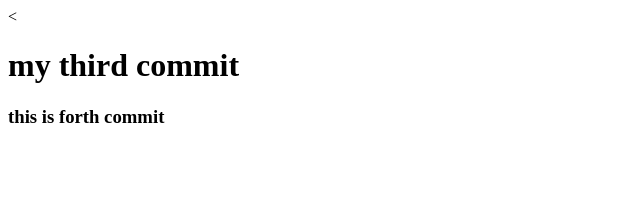
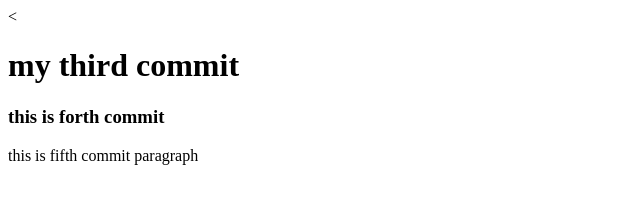
Before and after one commit to khaled1994github/git-one, a plain HTML site: page index.html in a window 1280 px wide. Shown: the whole page, without its empty margins (0-640 px from the left). Drawn offline with Linux system fonts and the light colour scheme.

Commit message:
add fifth commit p

```diff
--- a/index.html
+++ b/index.html
@@ -7,5 +7,6 @@
   <body>
       <h1>my third commit</h1>
       <h3>this is forth commit</h3>
+      <p>this is fifth commit paragraph</p>
   </body>
 </html>
```
